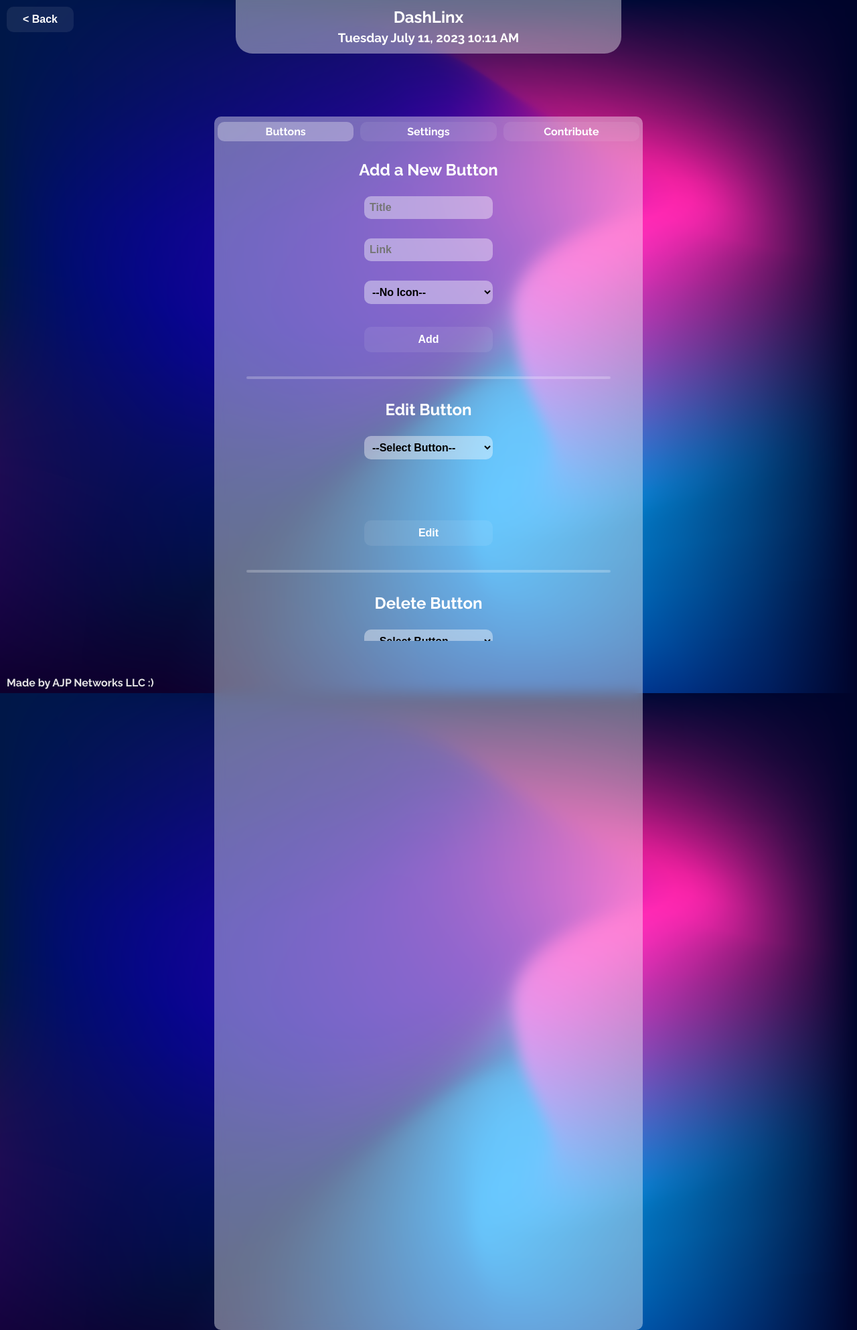
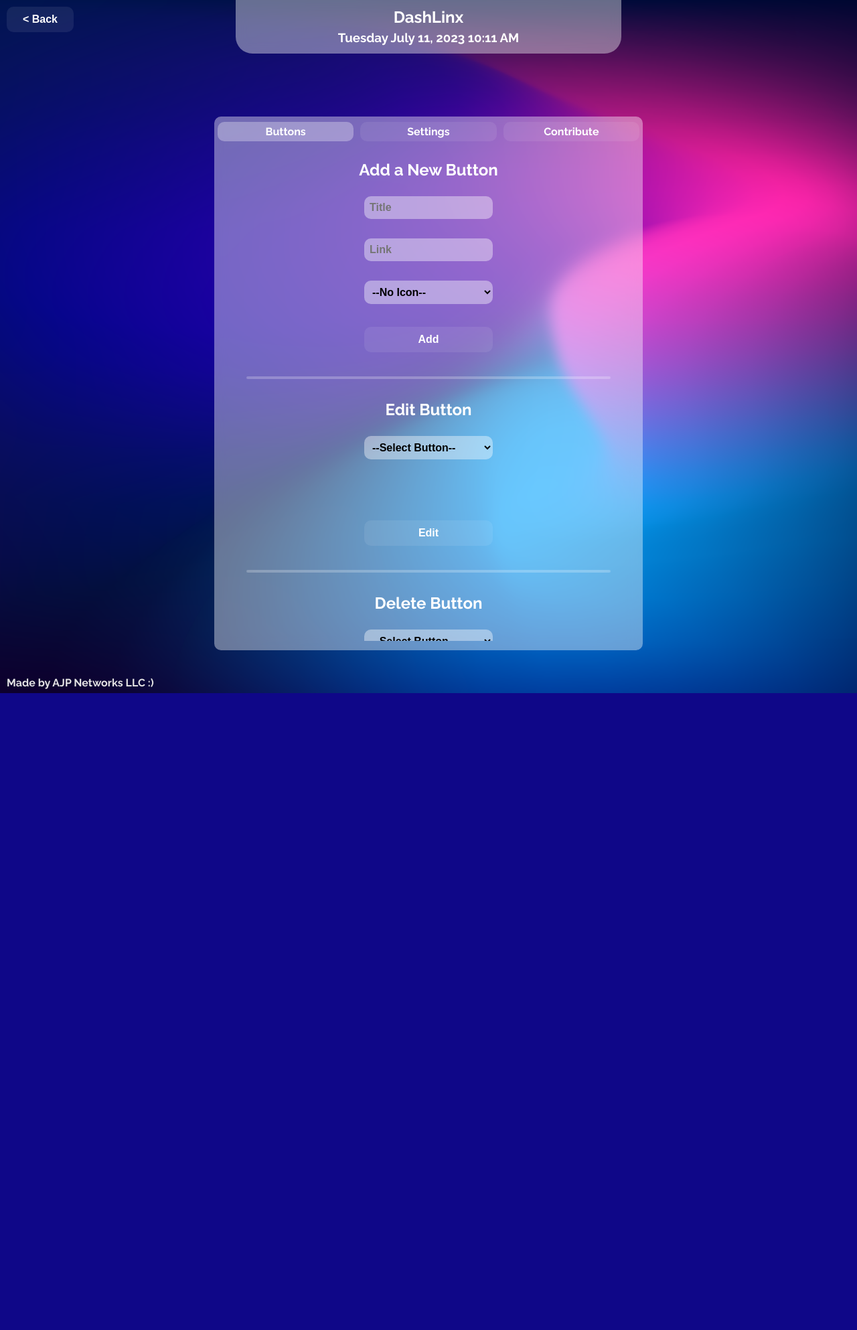
Before and after one commit to LegitKnots/DashLinx, a PHP site: page /config in a window 1280 px wide. Shown: the whole page at 67% size. After the commit the page ends 1035 px from the top, so only its background shows below. Run offline with PHP 8.4, Linux system fonts and the light colour scheme; data that the repository does not hold is empty.

Commit message:
Update config.css

```diff
--- a/app/src/css/config.css
+++ b/app/src/css/config.css
@@ -7,7 +7,7 @@
 	-webkit-backdrop-filter: blur(10px);
 	transition: all 0.5s ease;
 	border-radius: 10px;
-	padding-bottom: 100vh;
+	padding-bottom: 2vh;
 	overflow: hidden;
 }
 
```
